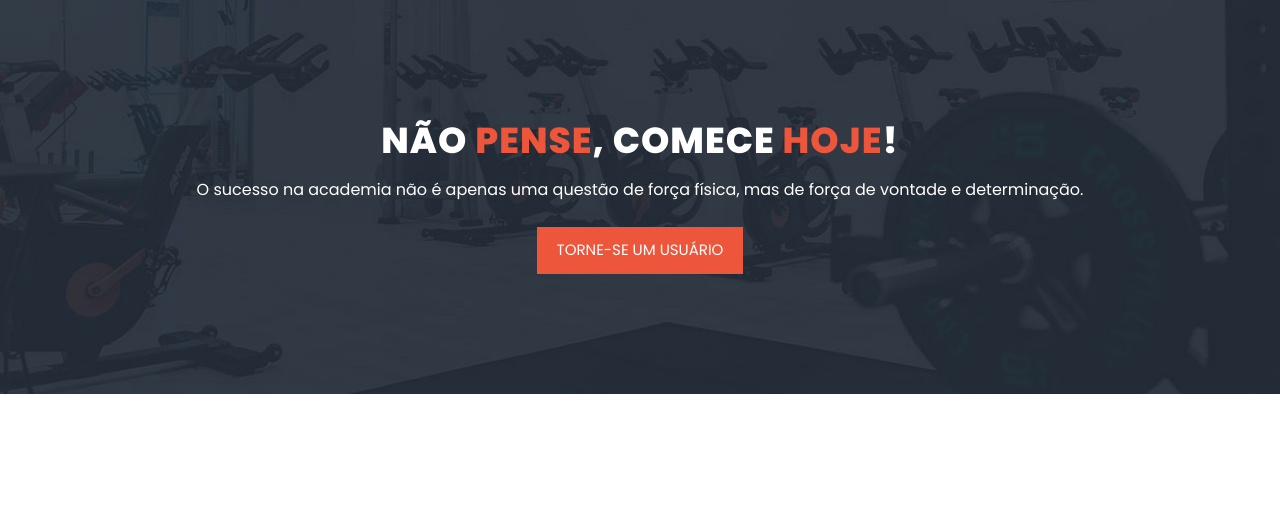
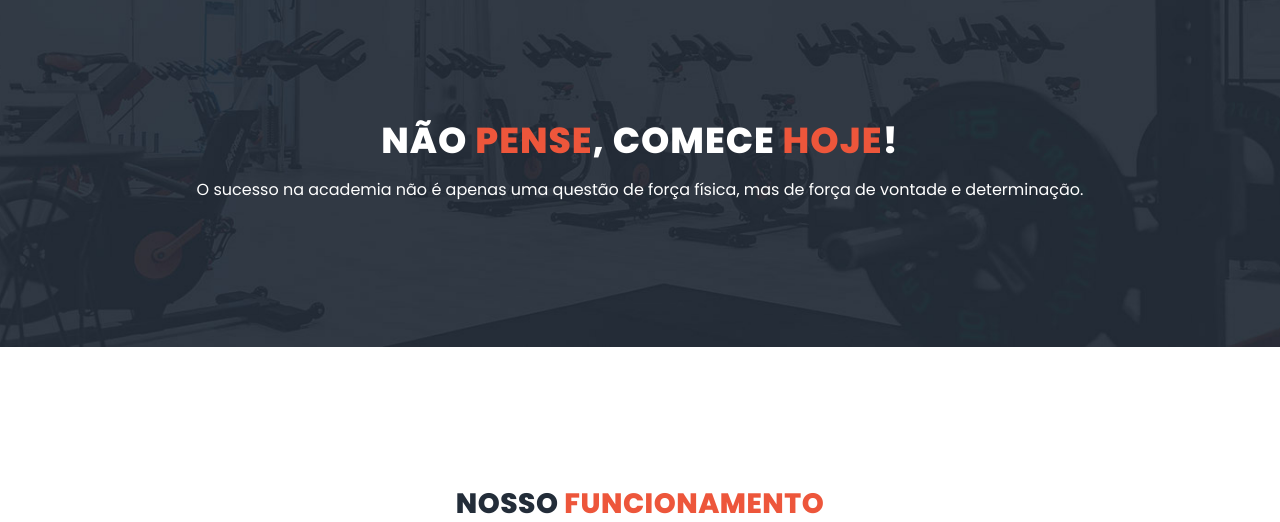
Before and after one commit to PedroCarvalhoB/QuickFit, a PHP site: page / in a window 1280 px wide. Shown: the part 1688-2210 px from the top of the page. Run offline with PHP 8.4, Linux system fonts and the light colour scheme.

Commit message:
mudanças ao cadastro

```diff
--- a/assets/css/cadastros.css
+++ b/assets/css/cadastros.css
@@ -1,7 +1,7 @@
 @import url("https://fonts.googleapis.com/css?family=Poppins:100,100i,200,200i,300,300i,400,400i,500,500i,600,600i,700,700i,800,800i,900,900i");
 
 body {
-    background-image: url(../images/contact-bg.jpg);
+    background-image: url(/assets/images/contact-bg.jpg);
     background-attachment: fixed;
     background-repeat: no-repeat;
     background-position: center;
--- a/base/cadastro/fadd_cad.php
+++ b/base/cadastro/fadd_cad.php
@@ -1,4 +1,4 @@
-<?php include '../config.php'?>
+<!--  -->
 <!doctype html>
 <html lang="en">
 
@@ -10,7 +10,7 @@
 
     <!-- Bootstrap CSS v5.2.1 -->
     <link href="https://cdn.jsdelivr.net/npm/bootstrap@5.2.1/dist/css/bootstrap.min.css" rel="stylesheet" integrity="sha384-iYQeCzEYFbKjA/T2uDLTpkwGzCiq6soy8tYaI1GyVh/UjpbCx/TYkiZhlZB6+fzT" crossorigin="anonymous">
-    <link rel="stylesheet" href="../../assets/css/cadastros.css">
+    <link rel="stylesheet" href="assets/css/cadastros.css">
 </head>
 
 <body>
@@ -42,7 +42,7 @@
 
     <hr>
 
-    <form action="insere_cad.php" method="post">
+    <form action="?page=insere_usu" method="post">
         <!-- 1ª LINHA -->
         <div class="row">
             <div class="form-group col-md-2">
--- a/index.php
+++ b/index.php
@@ -81,9 +81,6 @@ https://templatemo.com/tm-548-training-studio
             <div class="caption">
                 <h6>Trabalhe duro, fique forte</h6>
                 <h2>fácil com nosso <em>sistema</em></h2>
-                <div class="main-button scroll-to-section">
-                    <a href="base/cadastro/fadd_cad.php">torne-se um usuário</a>
-                </div>
             </div>
         </div>
     </div>
@@ -143,9 +140,6 @@ https://templatemo.com/tm-548-training-studio
                     <div class="cta-content">
                         <h2>Não <em>pense</em>, comece <em>hoje</em>!</h2>
                         <p>O sucesso na academia não é apenas uma questão de força física, mas de força de vontade e determinação.</p>
-                        <div class="main-button scroll-to-section">
-                            <a href="base/cadastro/fadd_cad.php">torne-se um usuário</a>
-                        </div>
                     </div>
                 </div>
             </div>
```
